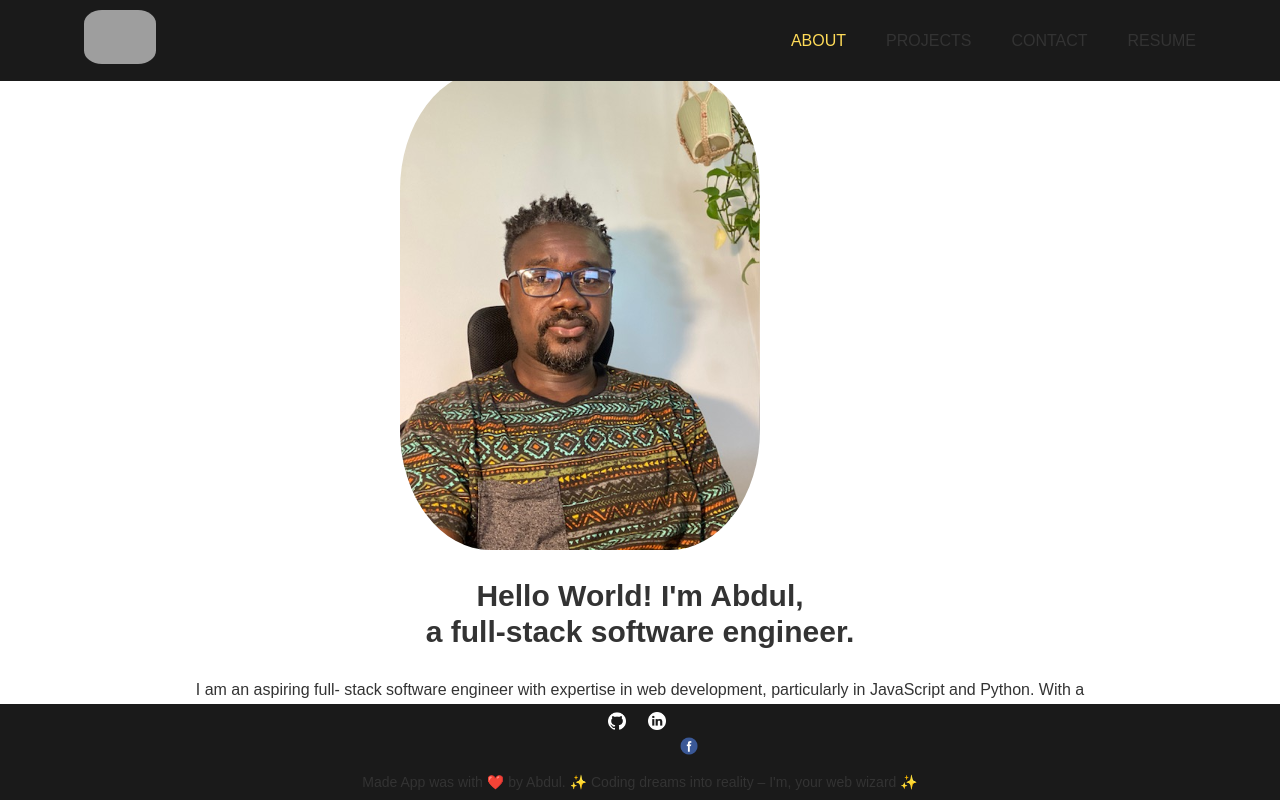
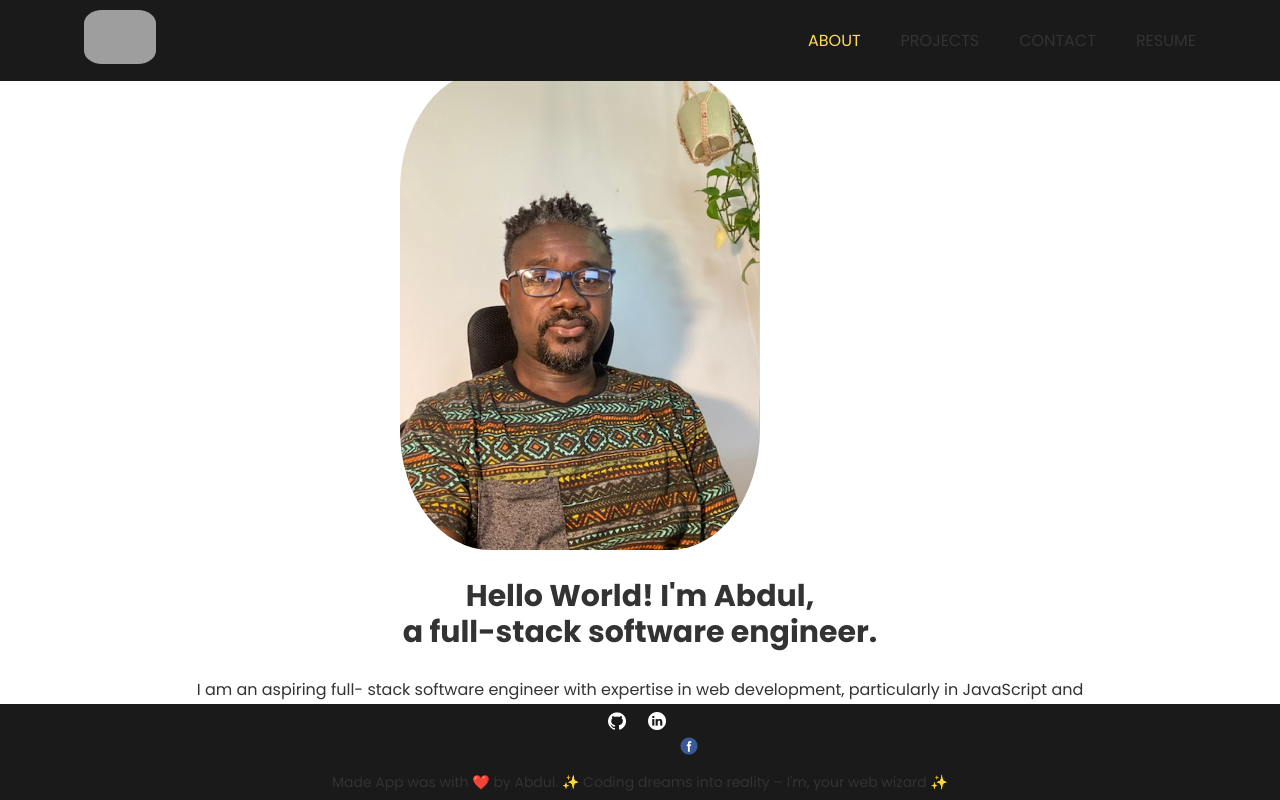
Before and after one commit to abdulsamedtma/React-Portfolio, a React (Vite) app: page / in a window 1280 px wide. Shown: the top 800 px of the page. Built offline with nearby package versions, Linux system fonts and the light colour scheme; grey boxes are pictures that could not be loaded.

Commit message:
Fixed some bugs on my css and footer.jsx file

```diff
--- a/src/style.css
+++ b/src/style.css
@@ -1,9 +1,13 @@
+/* @import url("https://fonts.googleapis.com/css2?family=Montserrat:wght@400;700&display=swap"); */
+@import url("https://fonts.googleapis.com/css2?family=Poppins:wght@300;400;700&family=Raleway:wght@300;400;700&display=swap");
 
 /* Reset and Global Styles */
 *,::before, ::after {
   box-sizing: border-box;
   margin: 0;
   padding: 0;
+  font-size: 16px;
+  font-family: "Poppins", sans-serif;
 }
 
 body {
```
